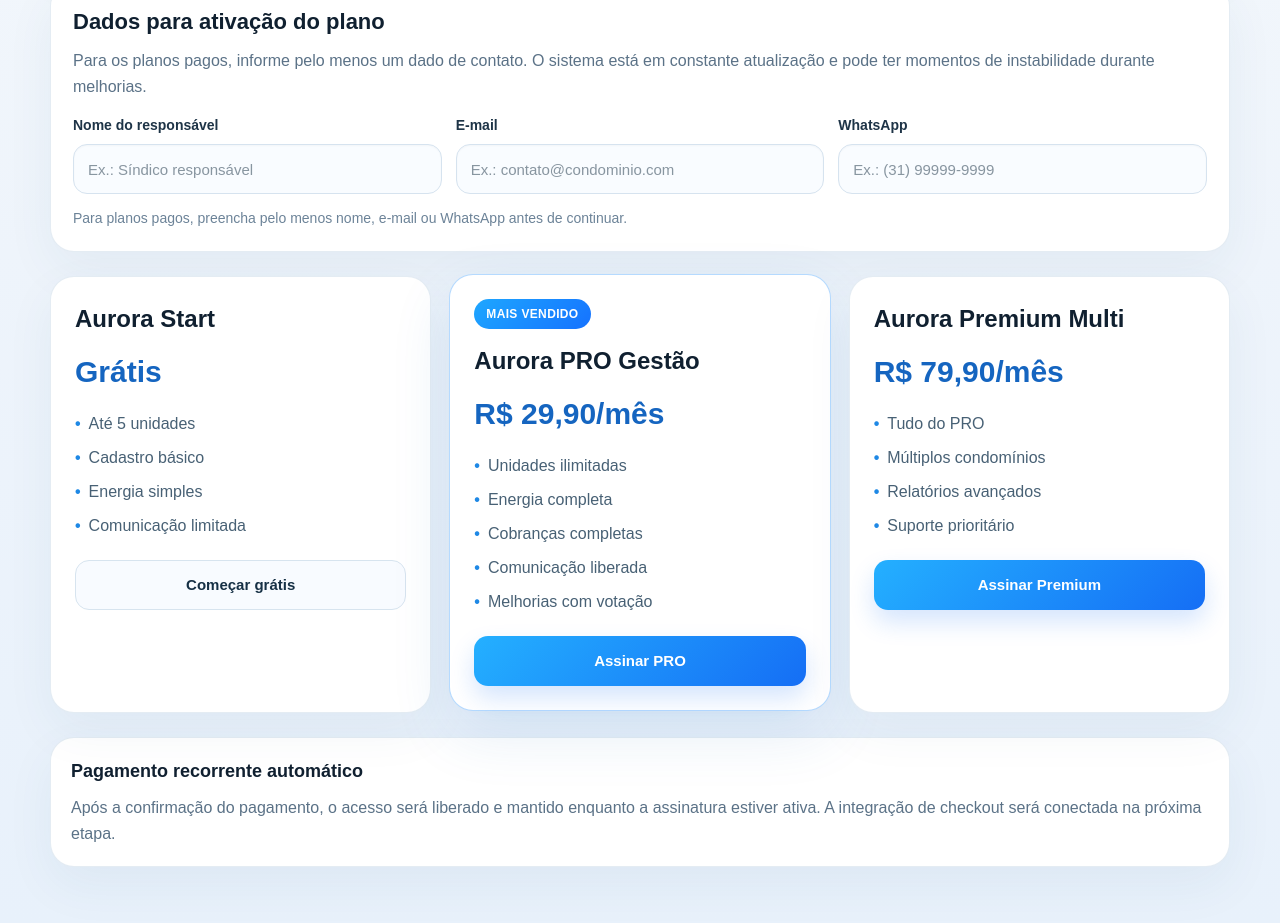
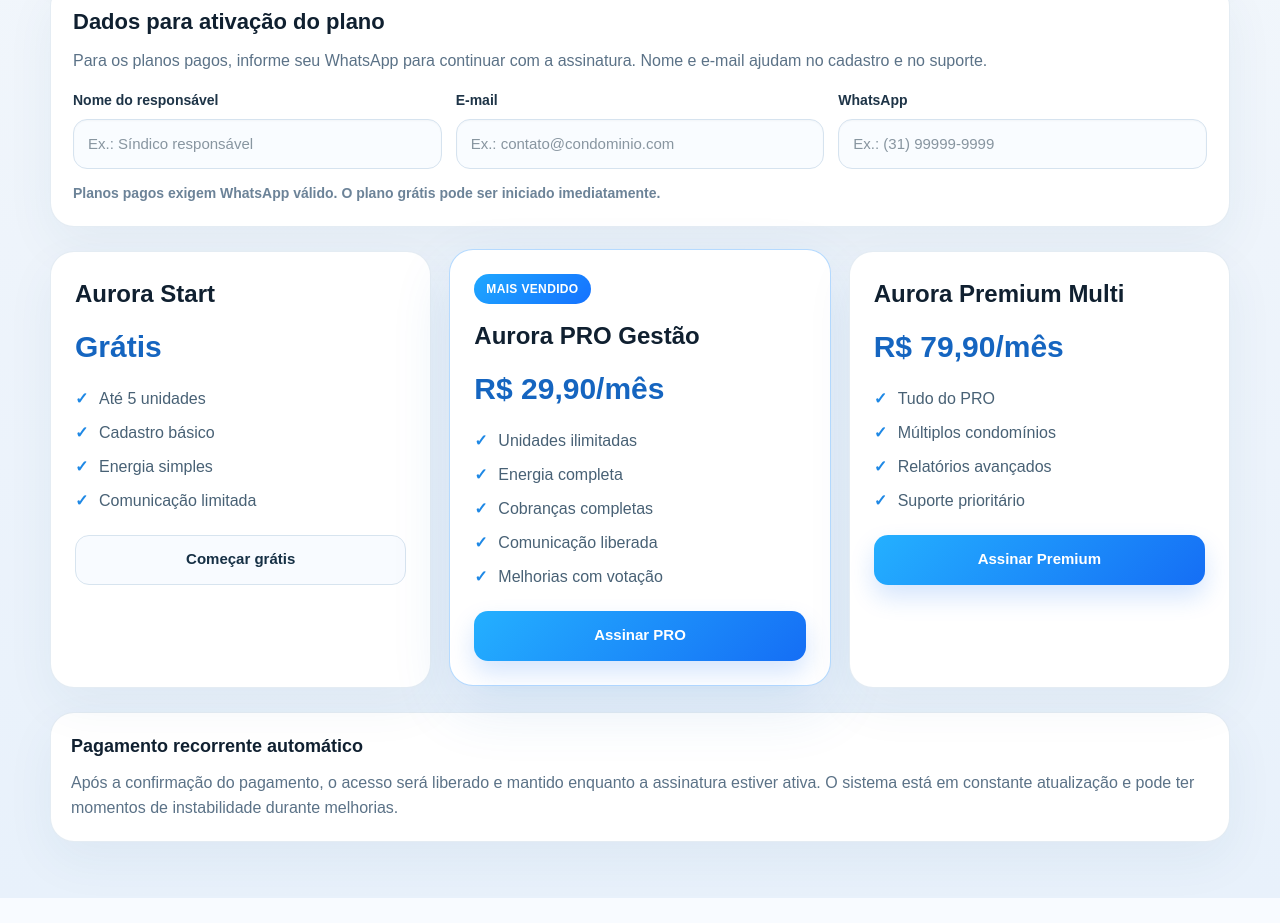
Before and after one commit to ricardogrupoexecutivo1-cpu/aurora-condominios, a Next.js app: page /planos in a window 1280 px wide. Shown: the part 481-1404 px from the top of the page. After the commit the page ends 1379 px from the top, so only its background shows below. Built offline with nearby package versions, Linux system fonts and the light colour scheme.

Commit message:
Ajusta UX final da pagina de planos

```diff
--- a/app/planos/page.tsx
+++ b/app/planos/page.tsx
@@ -110,7 +110,7 @@ export default function PlanosPage() {
     if (isPaidPlan && !normalizedWhatsapp) {
       setFeedback({
         type: "error",
-        text: "Para planos pagos, informe um WhatsApp válido antes de continuar.",
+        text: "Para assinar os planos pagos, informe um WhatsApp válido antes de continuar.",
       });
       return;
     }
@@ -196,9 +196,8 @@ export default function PlanosPage() {
             <div>
               <h2 style={styles.sectionTitle}>Dados para ativação do plano</h2>
               <p style={styles.sectionText}>
-                Para os planos pagos, informe pelo menos um dado de contato. O
-                sistema está em constante atualização e pode ter momentos de
-                instabilidade durante melhorias.
+                Para os planos pagos, informe seu WhatsApp para continuar com a
+                assinatura. Nome e e-mail ajudam no cadastro e no suporte.
               </p>
             </div>
           </div>
@@ -239,8 +238,8 @@ export default function PlanosPage() {
           </div>
 
           <p style={styles.helperText}>
-            Para planos pagos, preencha pelo menos nome, e-mail ou WhatsApp
-            antes de continuar.
+            Planos pagos exigem WhatsApp válido. O plano grátis pode ser iniciado
+            imediatamente.
           </p>
 
           {feedback ? (
@@ -280,7 +279,7 @@ export default function PlanosPage() {
                 <ul style={styles.featureList}>
                   {plan.description.map((item) => (
                     <li key={item} style={styles.featureItem}>
-                      <span style={styles.featureDot}>•</span>
+                      <span style={styles.featureDot}>✓</span>
                       <span>{item}</span>
                     </li>
                   ))}
@@ -309,8 +308,8 @@ export default function PlanosPage() {
           <h3 style={styles.footerTitle}>Pagamento recorrente automático</h3>
           <p style={styles.footerText}>
             Após a confirmação do pagamento, o acesso será liberado e mantido
-            enquanto a assinatura estiver ativa. A integração de checkout será
-            conectada na próxima etapa.
+            enquanto a assinatura estiver ativa. O sistema está em constante
+            atualização e pode ter momentos de instabilidade durante melhorias.
           </p>
         </section>
       </section>
@@ -427,6 +426,7 @@ const styles: Record<string, React.CSSProperties> = {
     marginBottom: 0,
     color: "#6c8398",
     fontSize: 14,
+    fontWeight: 700,
   },
   feedback: {
     marginTop: 16,
@@ -510,6 +510,7 @@ const styles: Record<string, React.CSSProperties> = {
   featureDot: {
     color: "#1e88e5",
     fontWeight: 900,
+    minWidth: 16,
   },
   button: {
     width: "100%",
```
